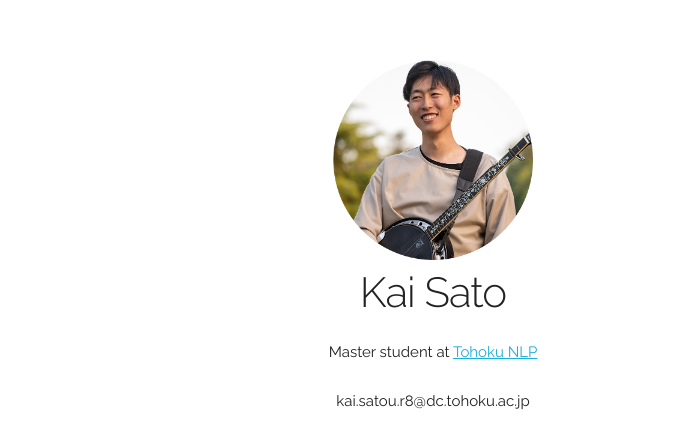
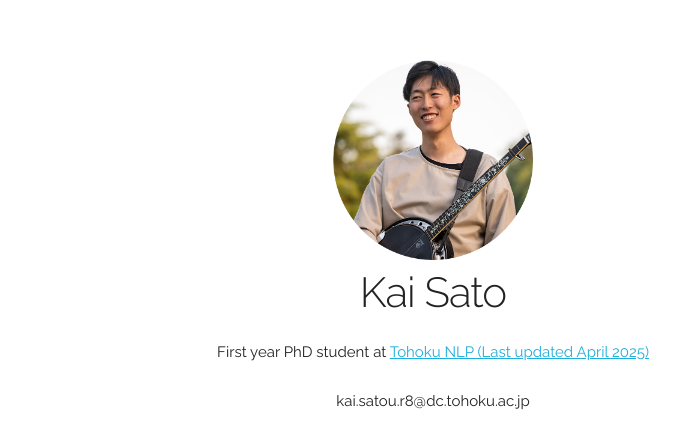
Before and after one commit to kaikaikaikaikaikaikaikai/homepage, a website built with webpack: page index.html in a window 1280 px wide. Shown: the part 120-550 px from the top of the page, without its empty margins (207-887 px from the left). Built offline with nearby package versions, Linux system fonts and the light colour scheme.

Commit message:
updated profile

```diff
--- a/index.html
+++ b/index.html
@@ -38,7 +38,7 @@
     <section class="header">
       <img src="img/face_photo.png" alt="顔画像" width="200">
       <h2 class="title">Kai Sato</h2>
-      <p>Master student at <a href="https://www.nlp.ecei.tohoku.ac.jp/" target="_blank">Tohoku NLP</a></p>
+      <p>First year PhD student at <a href="https://www.nlp.ecei.tohoku.ac.jp/" target="_blank">Tohoku NLP (Last updated April 2025)</a></p>
       <p>kai.satou.r8@dc.tohoku.ac.jp</p>
         <a href="https://x.com/KaiSatou0" target="_blank">
           <svg xmlns="http://www.w3.org/2000/svg" width="24" height="24" viewBox="0 0 1200 1227" fill="#000000">
```
